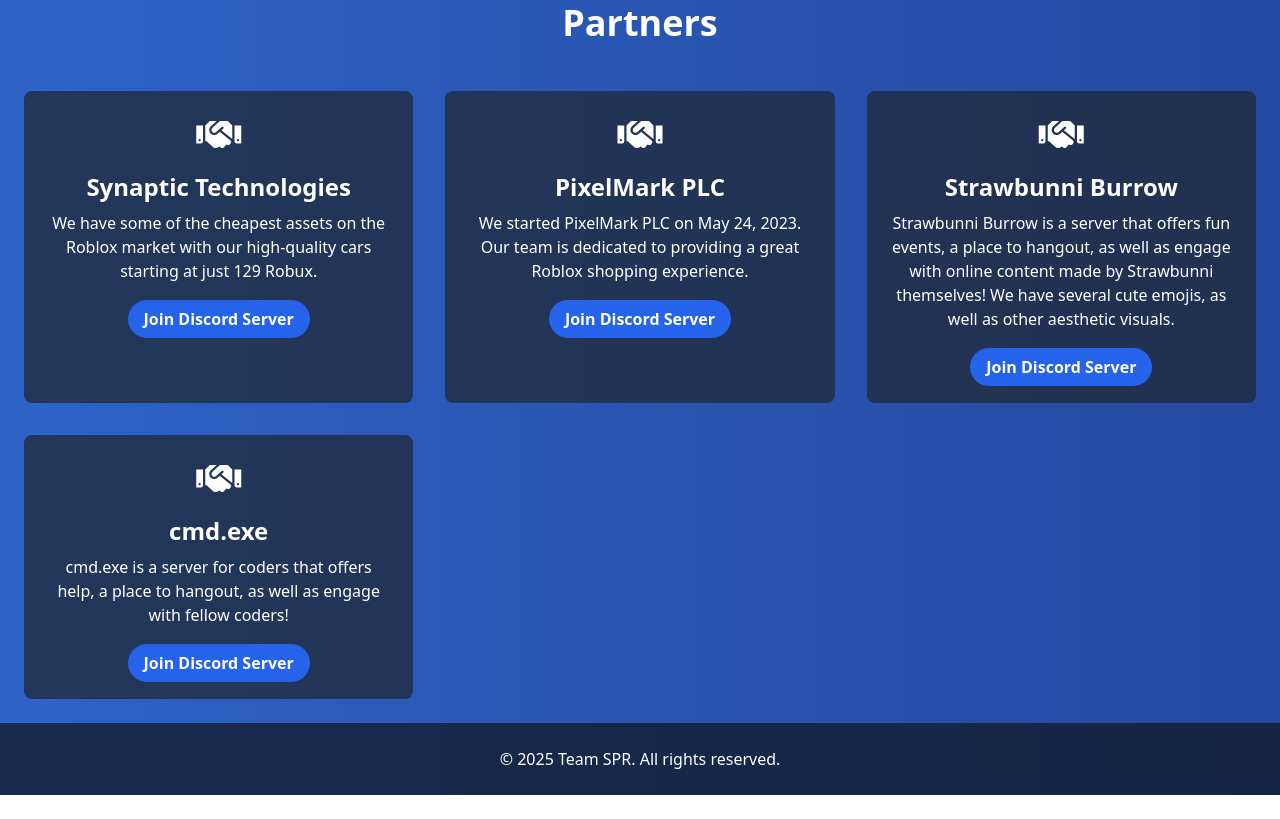
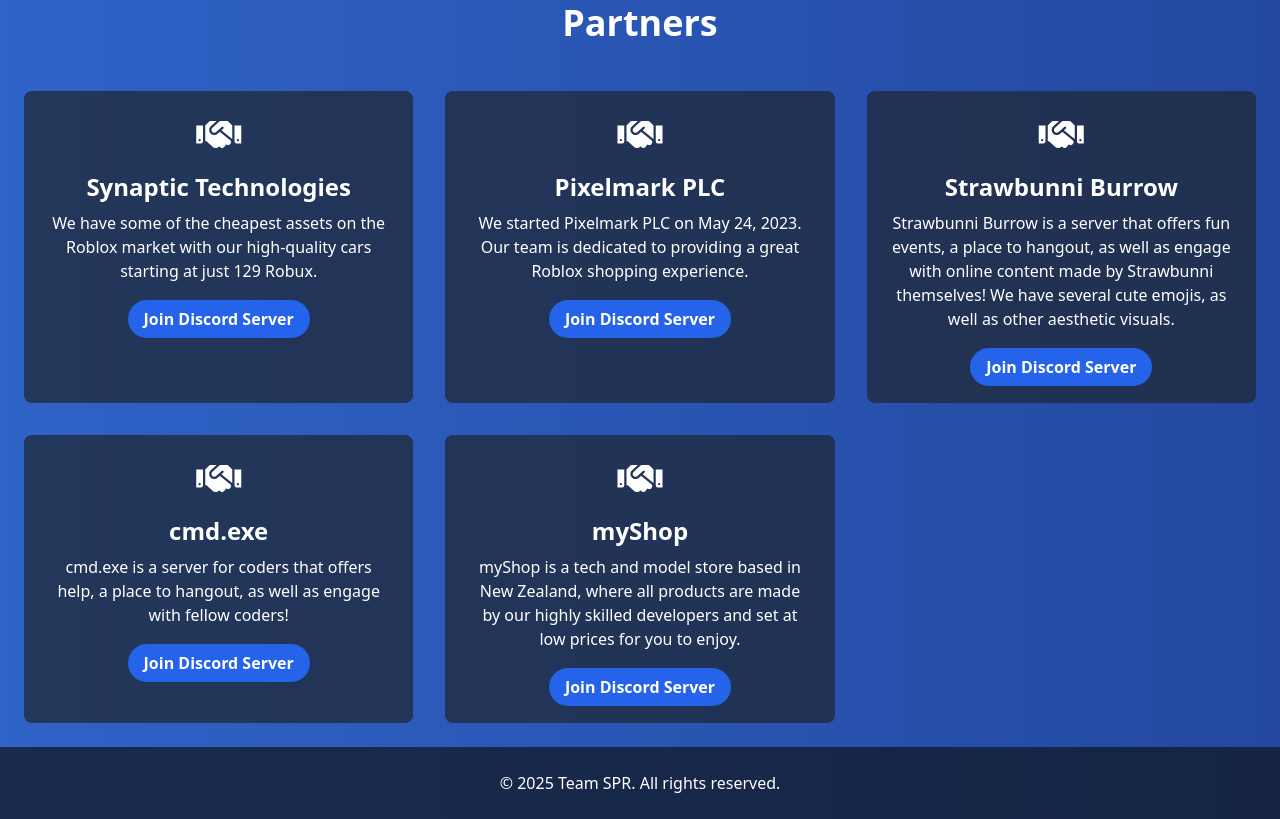
Before and after one commit to Team-SPR/team-spr.github.io, a plain HTML site: page index.html in a window 1280 px wide. Shown: the part 909-1728 px from the top of the page. Before the commit the page ends 1704 px from the top, so only its background shows below. Drawn offline with nearby package versions, Linux system fonts and the light colour scheme.

Commit message:
Update index.html

```diff
--- a/index.html
+++ b/index.html
@@ -108,8 +108,8 @@
             </div>
             <div class="bg-gray-800 bg-opacity-75 p-6 rounded-lg text-center">
                 <i class="fas fa-handshake text-4xl mb-4"></i>
-                <h3 class="text-2xl font-bold mb-2">PixelMark PLC</h3>
-                <p>We started PixelMark PLC on May 24, 2023. Our team is dedicated to providing a great Roblox shopping experience.</p>
+                <h3 class="text-2xl font-bold mb-2">Pixelmark PLC</h3>
+                <p>We started Pixelmark PLC on May 24, 2023. Our team is dedicated to providing a great Roblox shopping experience.</p>
                 <br>
                 <a href="https://discord.gg/RVzNVRaFeE" class="bg-blue-600 hover:bg-blue-700 text-white font-bold py-2 px-4 rounded-full">Join Discord Server</a>
             </div>
@@ -127,6 +127,13 @@
                 <br>
                 <a href="https://discord.gg/2VvtUds2VW" class="bg-blue-600 hover:bg-blue-700 text-white font-bold py-2 px-4 rounded-full">Join Discord Server</a>
             </div>
+                <div class="bg-gray-800 bg-opacity-75 p-6 rounded-lg text-center">
+                <i class="fas fa-handshake text-4xl mb-4"></i>
+                <h3 class="text-2xl font-bold mb-2">myShop</h3>
+                <p>myShop is a tech and model store based in New Zealand, where all products are made by our highly skilled developers and set at low prices for you to enjoy.</p>
+                <br>
+                <a href="https://discord.gg/yd36gCB9ZW" class="bg-blue-600 hover:bg-blue-700 text-white font-bold py-2 px-4 rounded-full">Join Discord Server</a>
+            </div>
         </div>
     </section>
     <footer class="bg-gray-900 bg-opacity-75 p-6 text-center">
```
